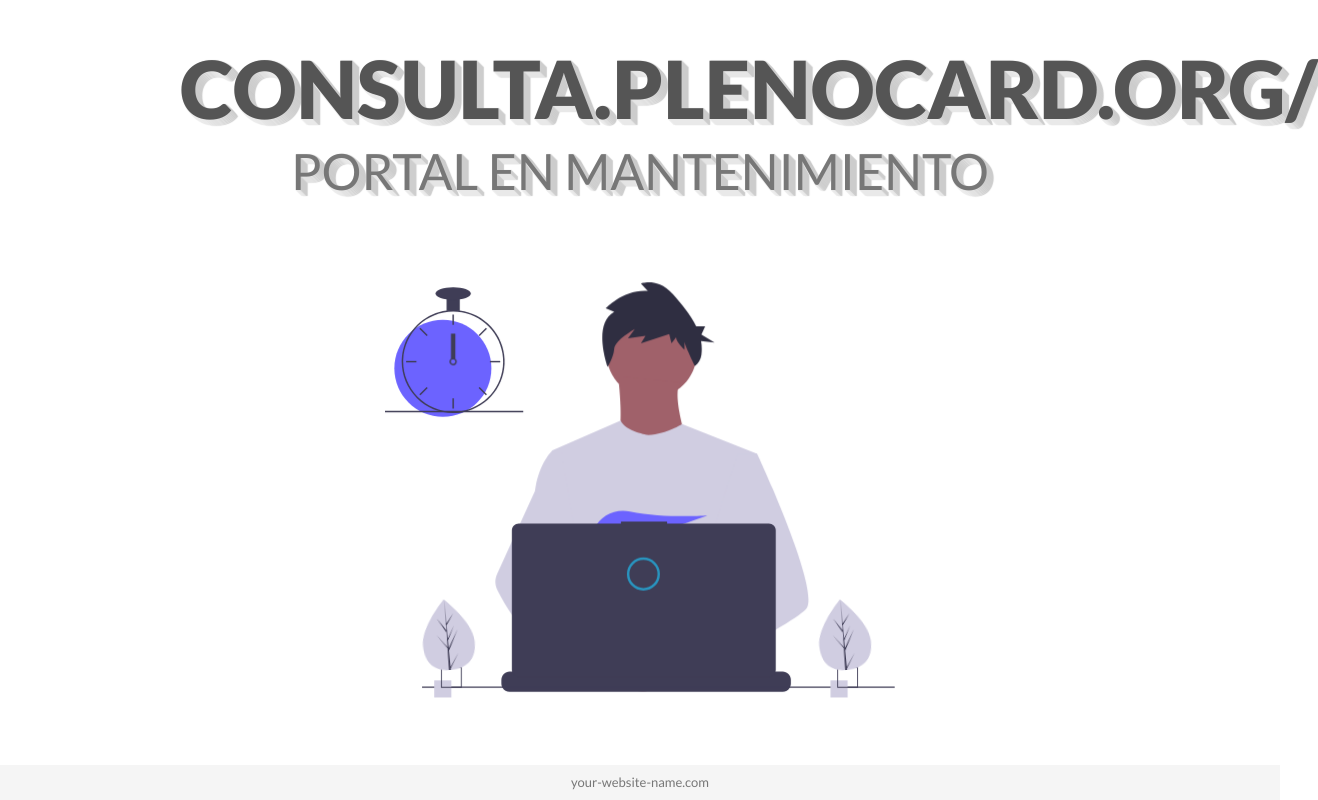
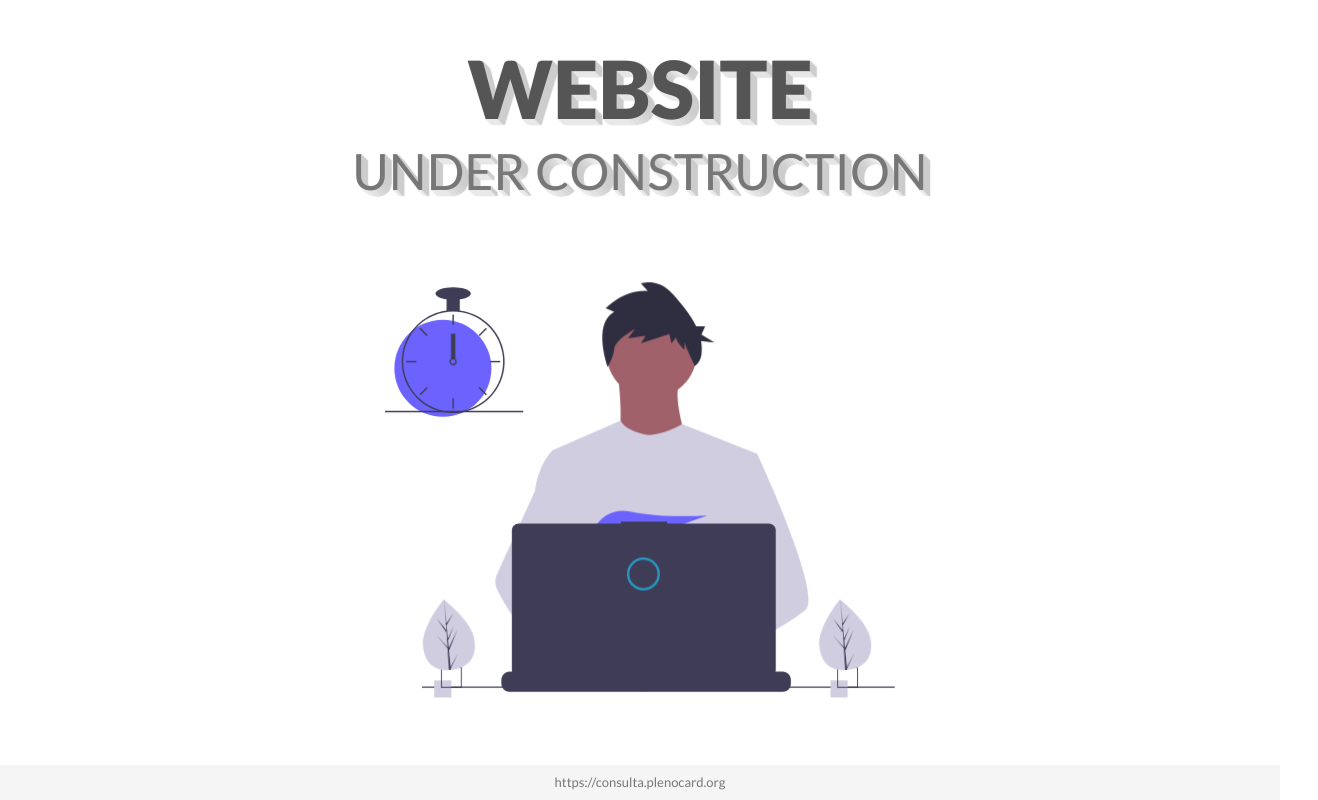
Before and after one commit to frankdeoleo/portalenmantenimiento, a plain HTML site: page index.html in a window 1280 px wide. Shown: the whole page, 1318 px wide, since content can reach past the window. Drawn offline with nearby package versions, Linux system fonts and the light colour scheme.

Commit message:
Update index.html

```diff
--- a/index.html
+++ b/index.html
@@ -28,8 +28,8 @@
     <div class="container">
       <div class="row justify-content-center">
         <div class="col-md-10 main-title">
-          <h1>consulta.plenocard.org/</h1>
-          <h2>Portal en Mantenimiento</h2>
+          <h1>Website</h1>
+          <h2>under construction</h2>
         </div>
       </div>
       <div class="row align-items-center">
@@ -249,7 +249,7 @@
     </div>
       <footer class="footer">
         <div class="container text-center">
-          <span>your-website-name.com</span>
+          <span>https://consulta.plenocard.org</span>
         </div>
       </footer>
 
```
